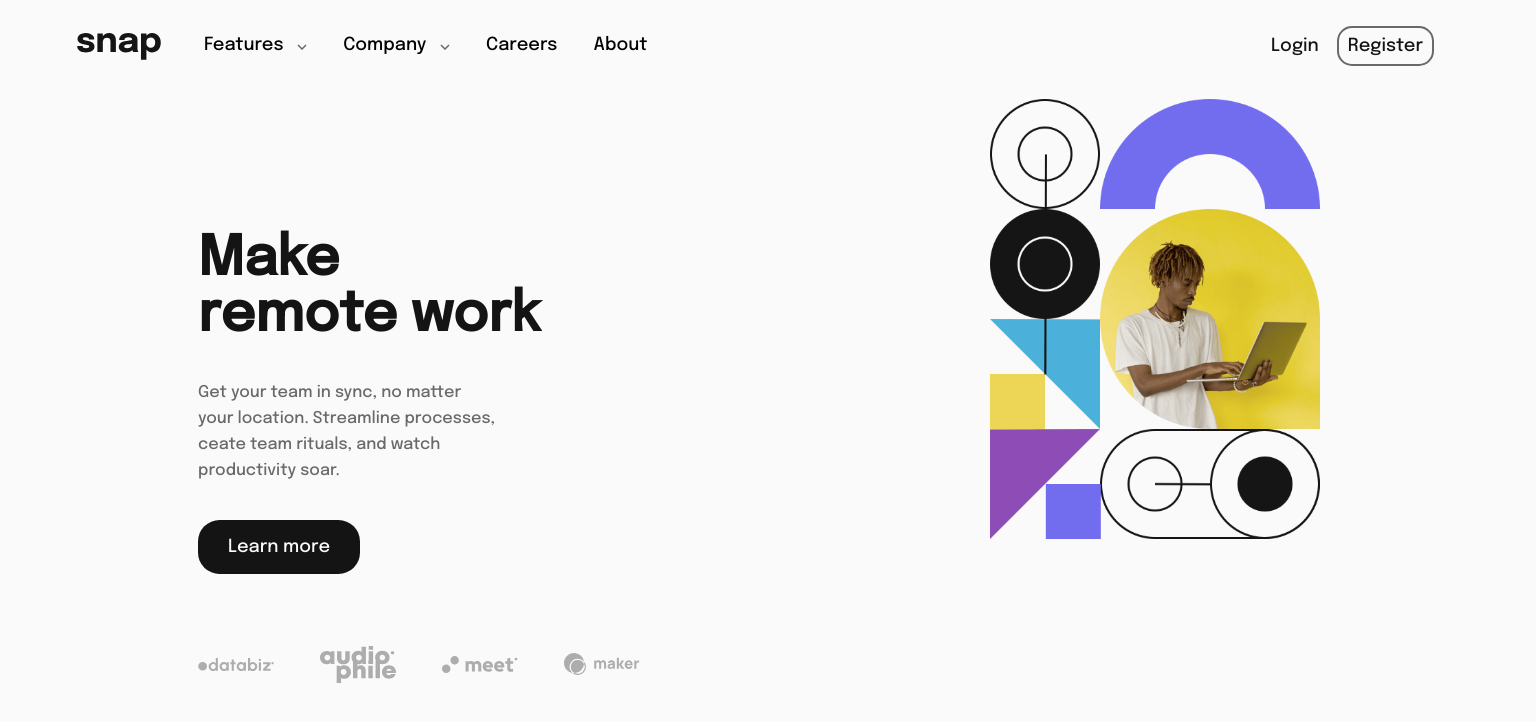
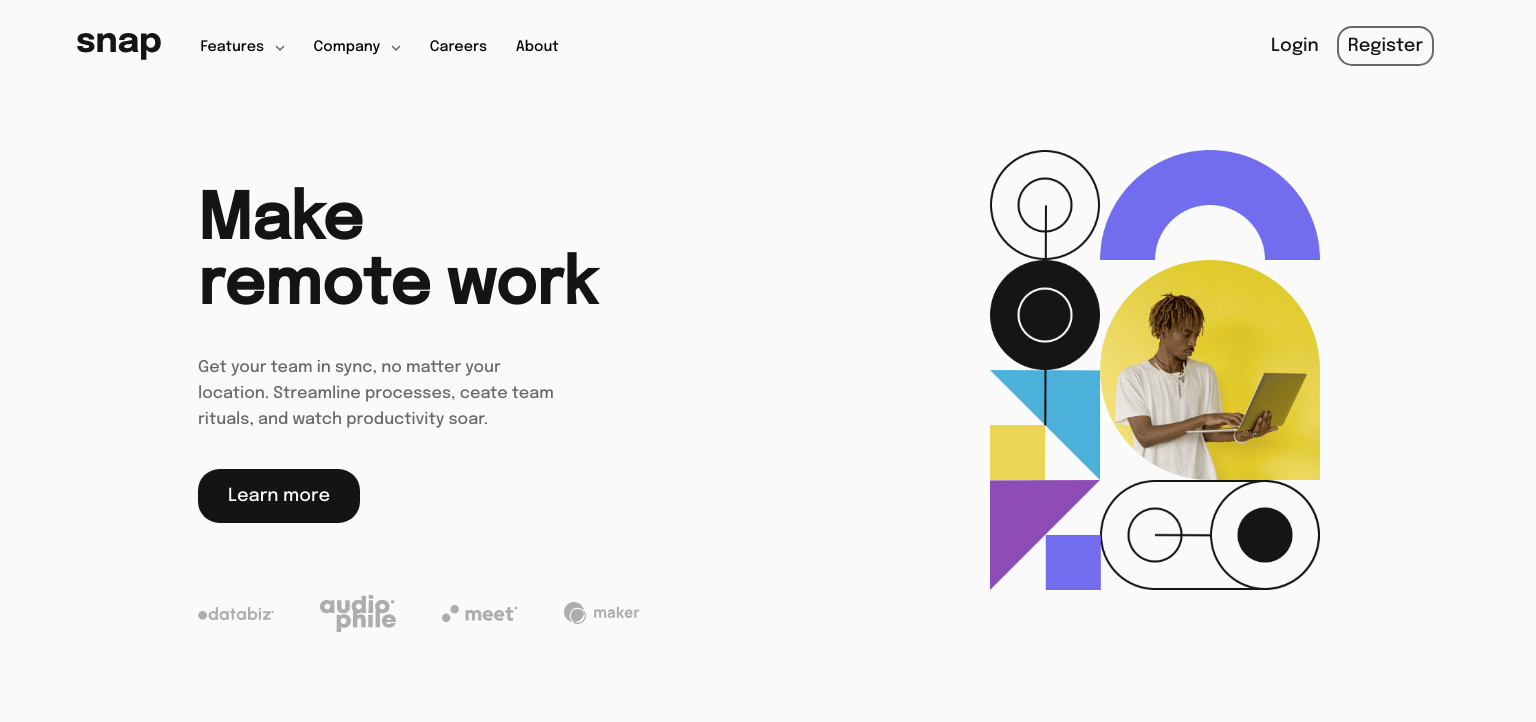
Before and after one commit to Uyimolo/dropdown-navigation-menu, a plain HTML site: page index.html in a window 1536 px wide. Drawn offline with Linux system fonts and the light colour scheme.

Commit message:
Update styles.css

```diff
--- a/styles.css
+++ b/styles.css
@@ -90,6 +90,7 @@ p {
     cursor: pointer;
     list-style: none;
     text-transform: capitalize;
+    font-size: .8em;
 }
 .nav-list:hover{
     color: var(--purple);
@@ -126,6 +127,10 @@ p {
     border-radius:15px;
     width: 100%;
 }
+.reg:hover{
+    border-color: #efcc00;
+}
+
 .hero img{
     width: 100%;
 }
@@ -146,9 +151,20 @@ p {
     color: var(--white);
     font-size: 1em;
     margin:0 auto;
+    transition: .5s;
+    cursor: pointer;
+
+}
+@keyframes attention {
+    50%{
+        width: 10em;
+    }
 }
 .cta:hover{
-    background-color: rgb(133, 87, 163);
+    background-color:transparent;
+    border: 1px dashed #efcc00;
+    color: var(--black);
+    animation: attention 1s ease  infinite;
 }
 .clients{
     display: flex;
@@ -159,6 +175,7 @@ p {
 .client{
     width: 4.2em;
 }
+
 @media only screen and (min-width : 768px ) {
 h1{
     font-size: 3.5em;
@@ -217,8 +234,9 @@ p{
         font-size: 17px;
     }
     .container{
-        padding:5em  7em;
+        padding:5em  12.5%;
         height: 100vh;
+        max-height: 900px;
     }
     h1{
         text-align: left;
@@ -237,6 +255,7 @@ p{
         display: grid;
         grid-template-columns: 50% 50%;
         height: 100%;
+        max-height: 500px;
         width: 100%;
         height: 100%;
        background-color: var(--white);
@@ -275,6 +294,10 @@ p{
         padding:5.5em 10em;
     }
     h1{
-        width: 350px;
+        width: 400px;
+        font-size:3.5em ;
+    }
+    p{
+        width:370px ;
     }
 }
```
